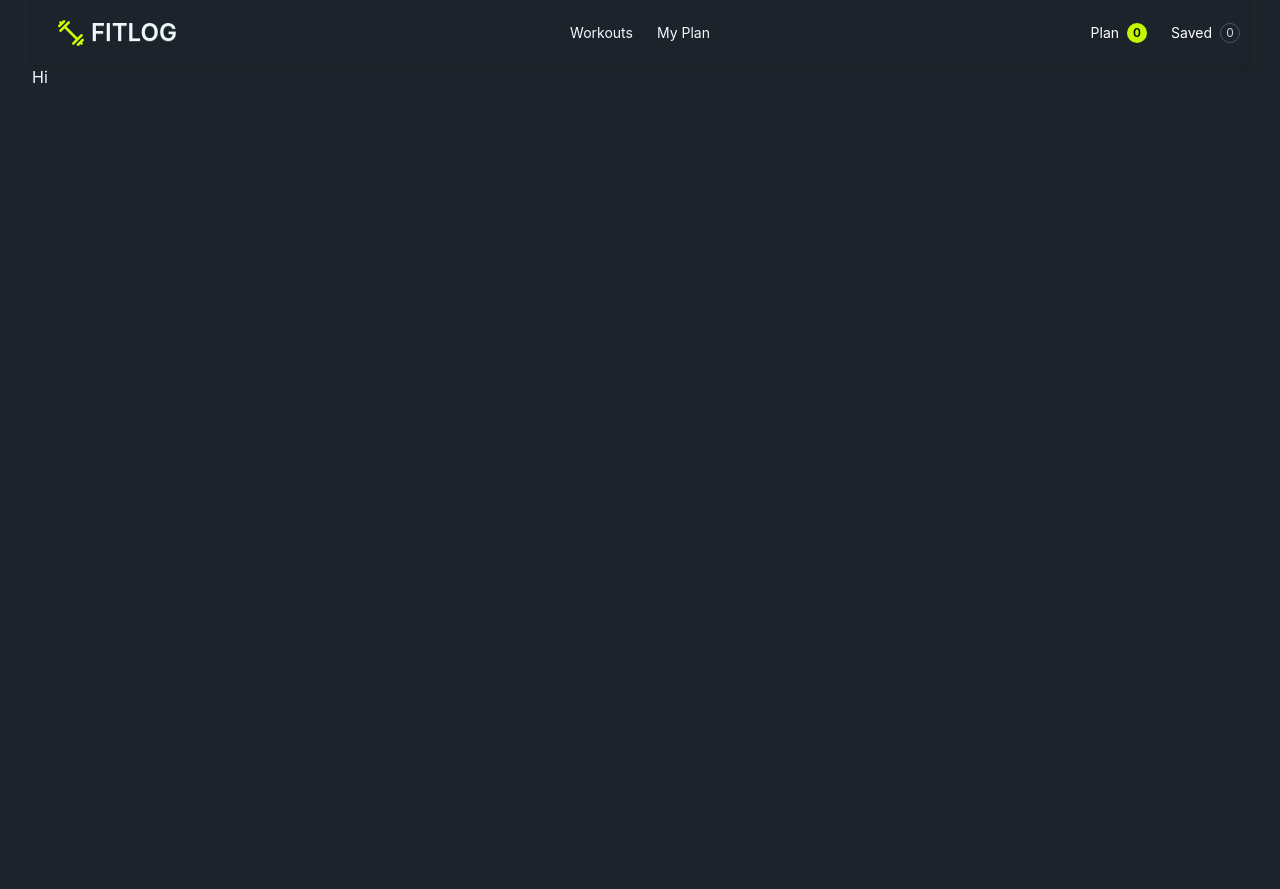
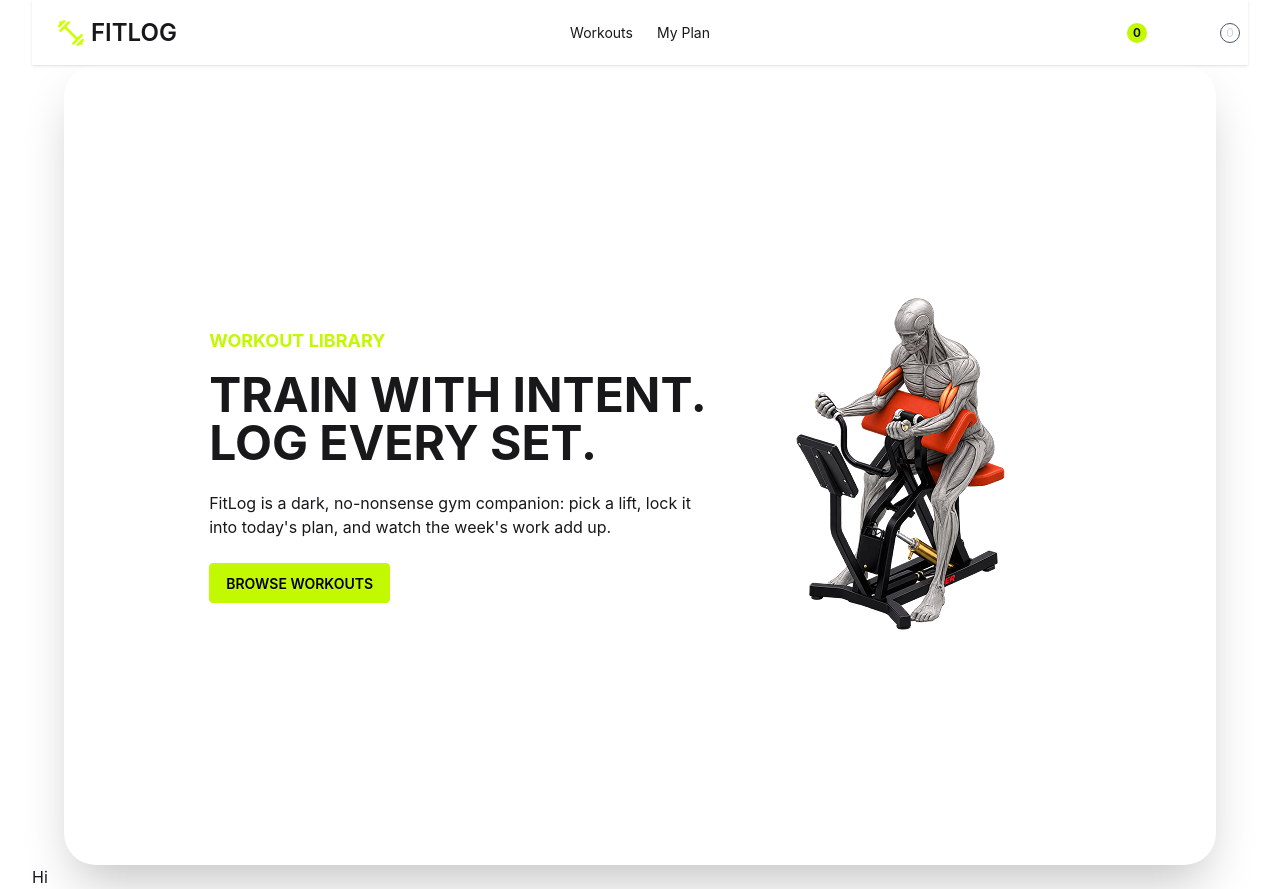
Before and after one commit to sadia-shitol/Fit-Log, a Next.js app: page / in a window 1280 px wide. Before the commit the page ends 800 px from the top, so only its background shows below. Built offline with nearby package versions, Linux system fonts and the light colour scheme.

Commit message:
Implemented Hero Section

```diff
--- /dev/null
+++ b/app/components/Banner.tsx
@@ -0,0 +1,39 @@
+import React from 'react'
+import banner from '@/public/assets/banner.png'
+import Image from 'next/image'
+import Container from './Container'
+const Banner = () => {
+  return (
+    <Container>
+      <div className='hero min-h-screen rounded-4xl shadow-2xl'>
+        <div className='hero-content flex-col lg:flex-row-reverse'>
+          <Image
+            alt='Fitness Banner'
+            src={banner}
+            className='max-w-sm ml-3.5'
+          />
+
+          <div>
+            <p className='mb-4 text-lg font-bold uppercase text-[#c2f800]'>
+              WORKOUT LIBRARY
+            </p>
+            <h1 className='text-5xl font-bold'>
+              TRAIN WITH INTENT.
+              <br /> LOG EVERY SET.
+            </h1>
+            <p className='py-6'>
+              FitLog is a dark, no-nonsense gym companion: pick a lift, lock it
+              <br />
+              into today&apos;s plan, and watch the week&apos;s work add up.
+            </p>
+            <button className='btn bg-[#c2f800] text-black border-[#c2f800] hover:bg-[#b5e800] hover:border-[#b5e800]'>
+              BROWSE WORKOUTS
+            </button>
+          </div>
+        </div>
+      </div>
+    </Container>
+  )
+}
+
+export default Banner
--- a/app/layout.tsx
+++ b/app/layout.tsx
@@ -3,6 +3,7 @@ import { Geist, Geist_Mono } from 'next/font/google'
 import './globals.css'
 import Navigationbar from './components/Navigationbar'
 import Container from './components/Container'
+import Banner from './components/Banner'
 const geistSans = Geist({
   variable: '--font-geist-sans',
   subsets: ['latin'],
@@ -22,12 +23,12 @@ export default function RootLayout({ children }: LayoutProps<'/'>) {
   return (
     <html
       lang='en'
-      data-theme='dark'
       className={`${geistSans.variable} ${geistMono.variable} h-full antialiased`}
     >
       <body className='min-h-full flex flex-col container'>
         <Container>
           <Navigationbar />
+          <Banner />
           {children}
         </Container>
       </body>
```
